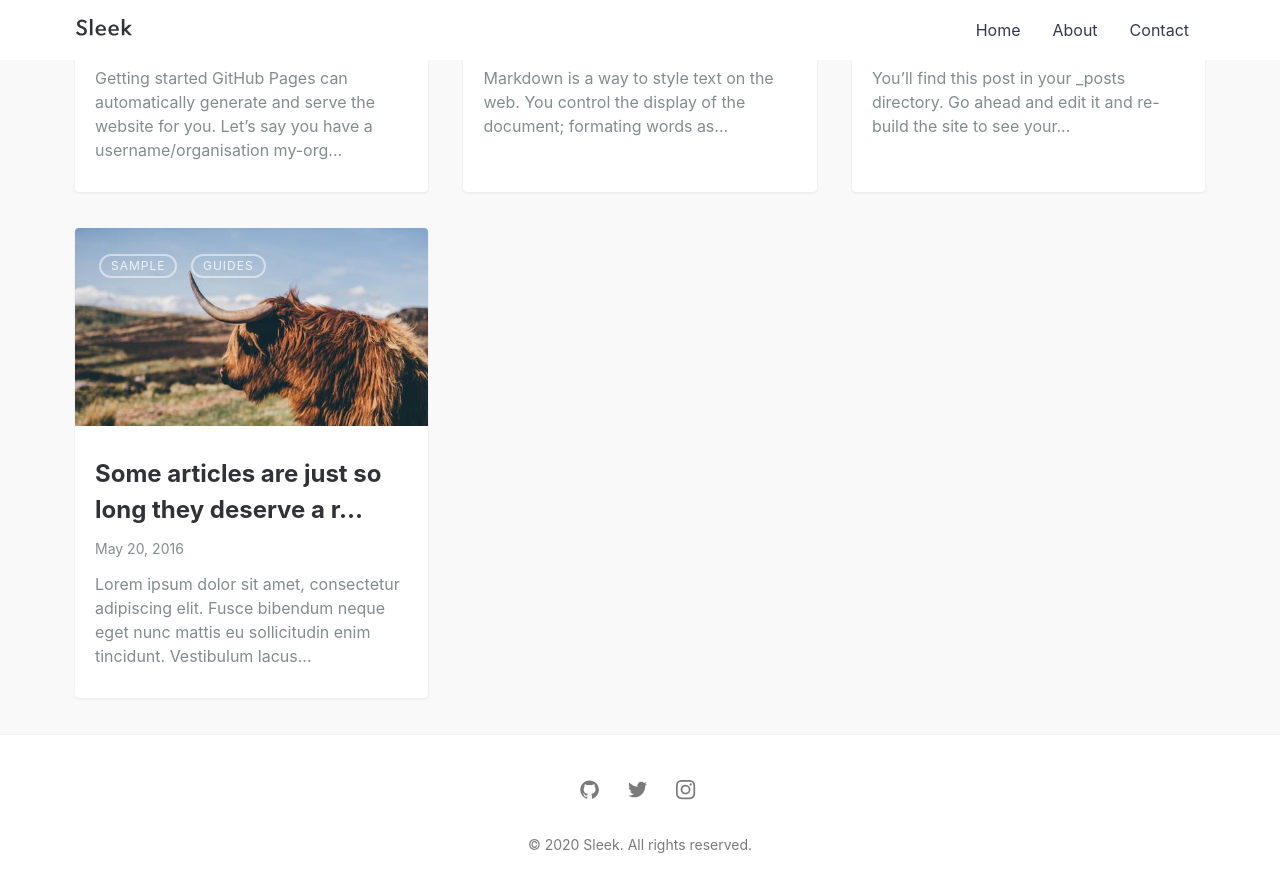
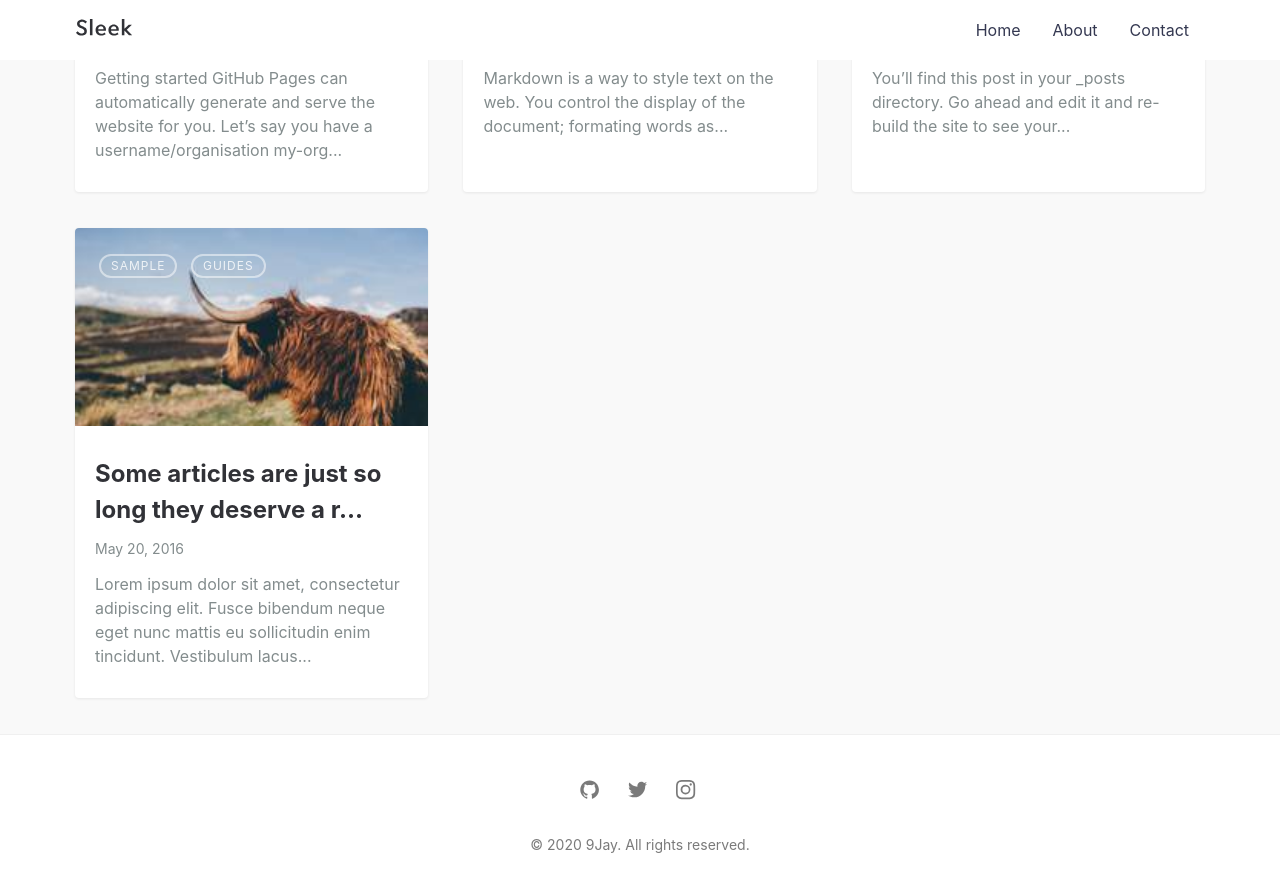
Before and after one commit to gusee0947/gusee.github.io, a Jekyll site: the page built from index.md, in a window 1280 px wide and 900 px high, scrolled down 899 px. Shown: the top 892 px of the window. Built offline with Jekyll 4.4.1, drawn with Linux system fonts in a browser that asks for light colours.

Commit message:
Update _config.yml

```diff
--- a/_config.yml
+++ b/_config.yml
@@ -1,11 +1,11 @@
 # SITE CONFIGURATION
-title: Sleek # your site title
+title: 9Jay # your site title
 author: GitHub User # You :P
 description: > # Meta description of Homepage
   Write an awesome description for your new site here. You can edit this
   line in _config.yml. It will appear in your document head meta (for
   Google search results) and in your feed.xml site description.
-baseurl: "/sleek" # the subpath of your site, e.g. /blog
+baseurl: " " # the subpath of your site, e.g. /blog
 url: "https://gusee0947.github.io/" # the base hostname & protocol for your site, e.g. http://example.com
 remote_theme: janczizikow/sleek
 
```
